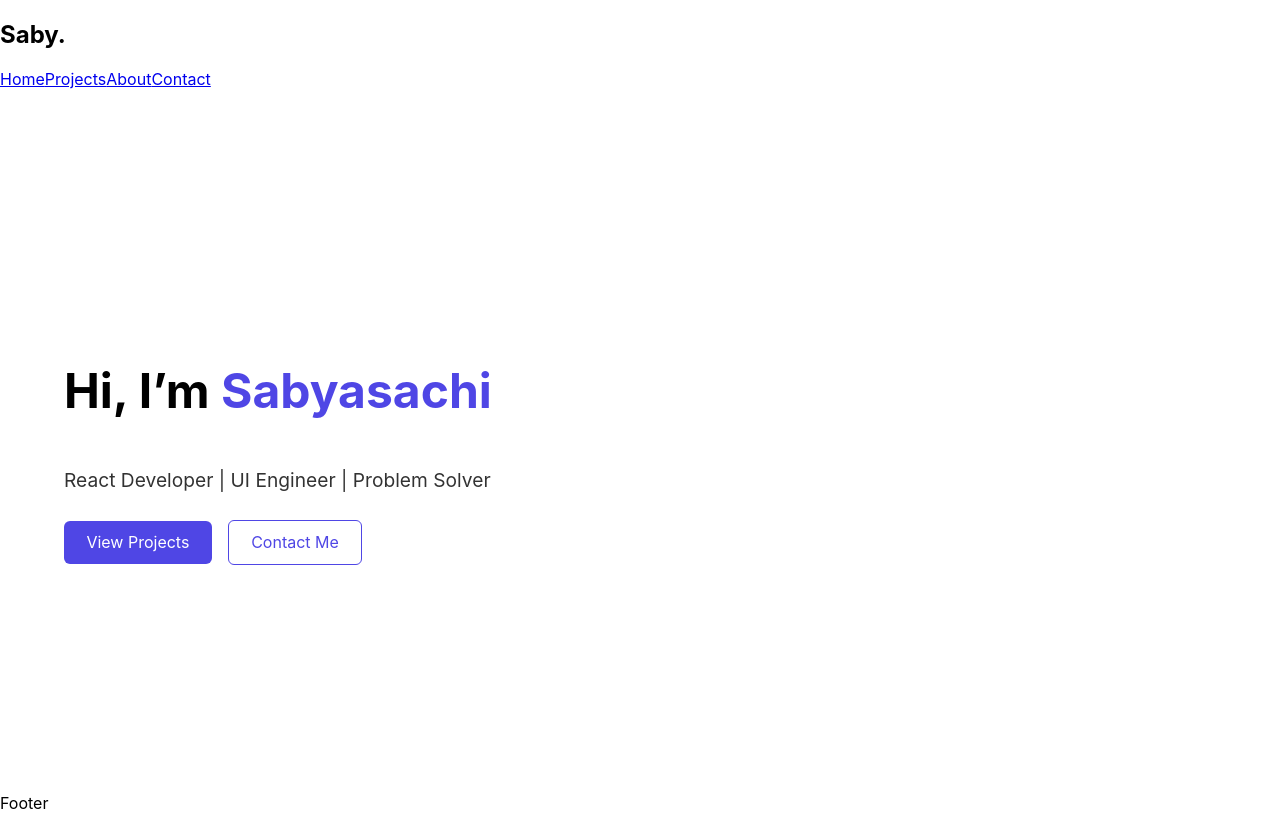
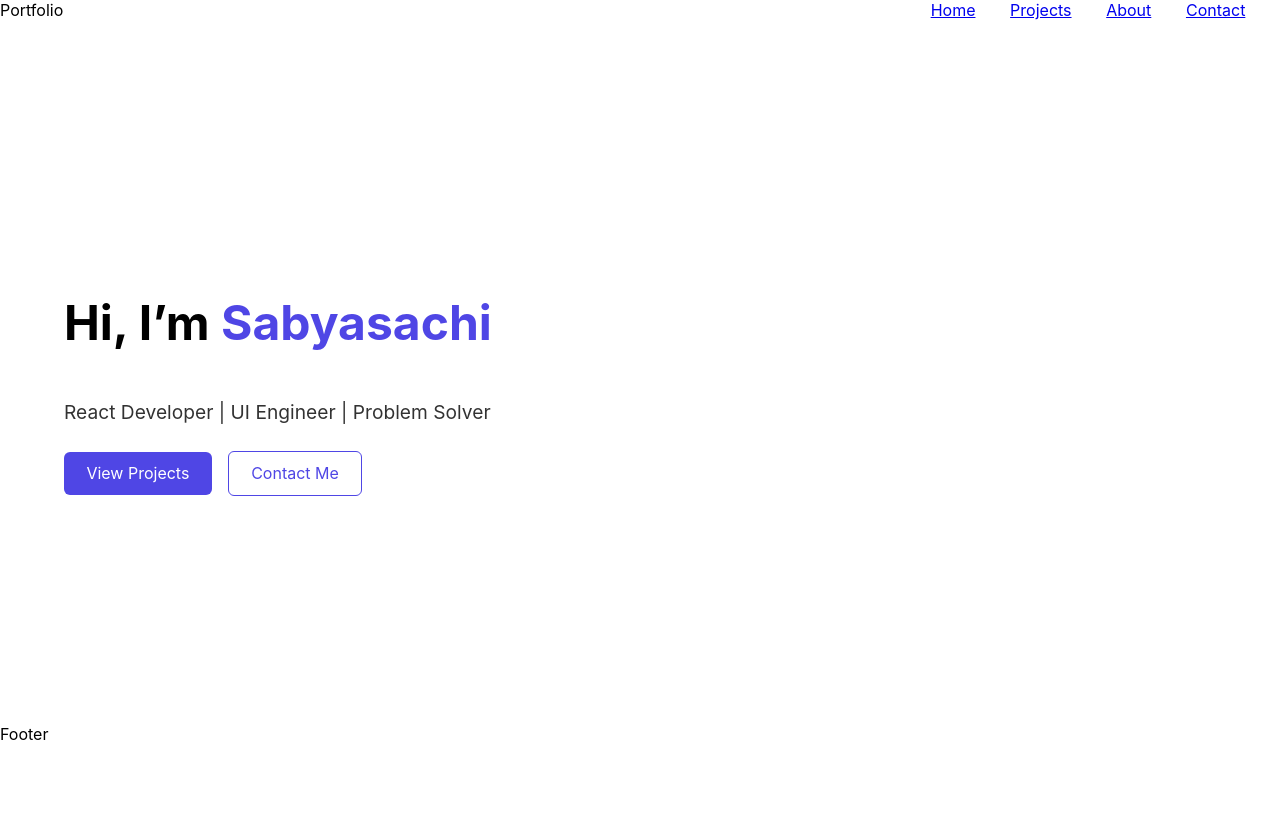
Before and after one commit to sabyasachirakshit/sr-portfolio, a React (Create React App) app: page / in a window 1280 px wide. Built offline with nearby package versions, Linux system fonts and the light colour scheme.

Commit message:
refactored Navbar component structure and updated title

```diff
--- a/src/components/Common/Navbar.js
+++ b/src/components/Common/Navbar.js
@@ -3,16 +3,16 @@ import "../../styles/Navbar/navbar.css"
 
 function Navbar() {
   return (
-    <nav className="navbar">
-      <h2>Saby.</h2>
+    <div className="navbar" style={{display:"flex",justifyContent:"space-between"}}>
+      <div>Portfolio</div>
 
-      <div>
+      <div className="links" style={{display:"flex",justifyContent:"space-evenly",width:"30%"}}>
         <Link to="/">Home</Link>
         <Link to="/projects">Projects</Link>
         <Link to="/about">About</Link>
         <Link to="/contact">Contact</Link>
       </div>
-    </nav>
+    </div>
   );
 }
 
```
